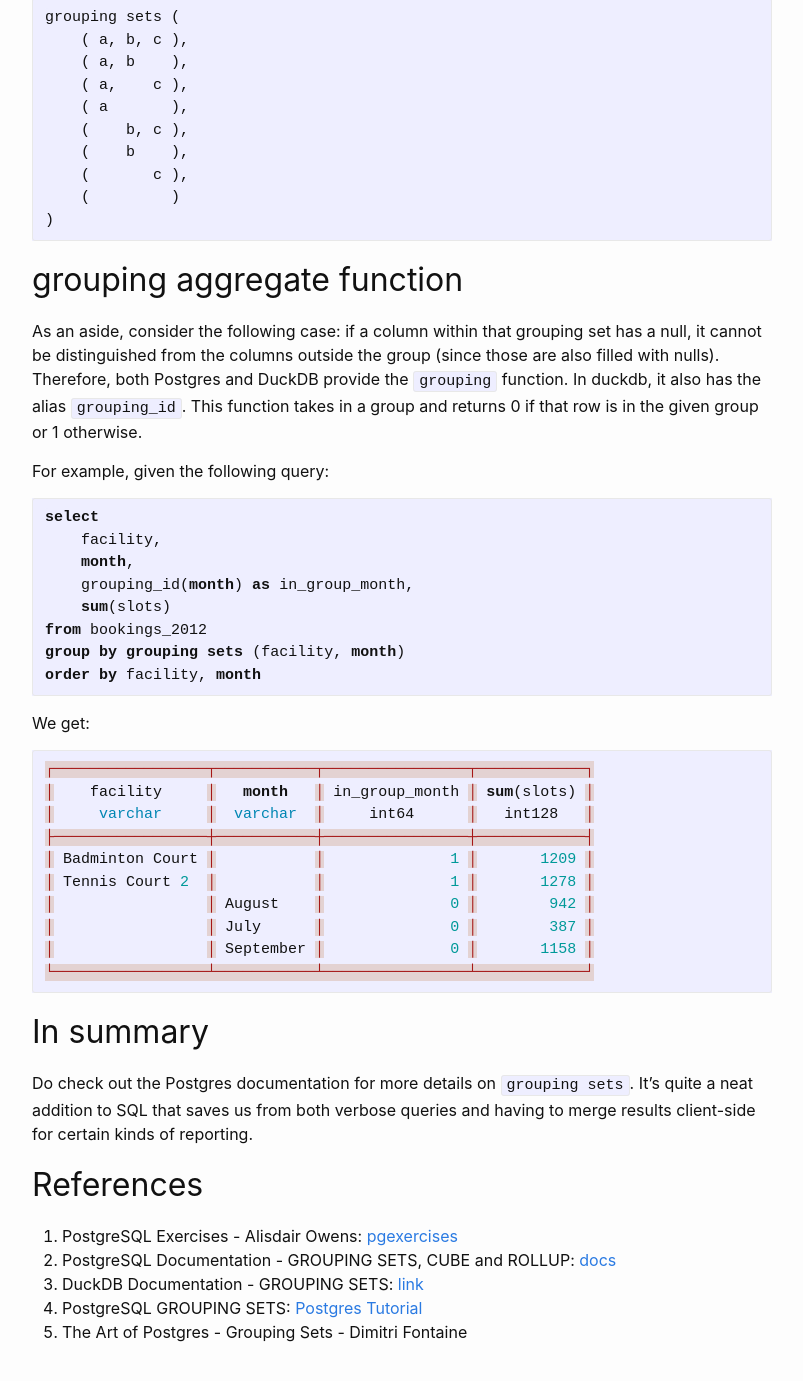
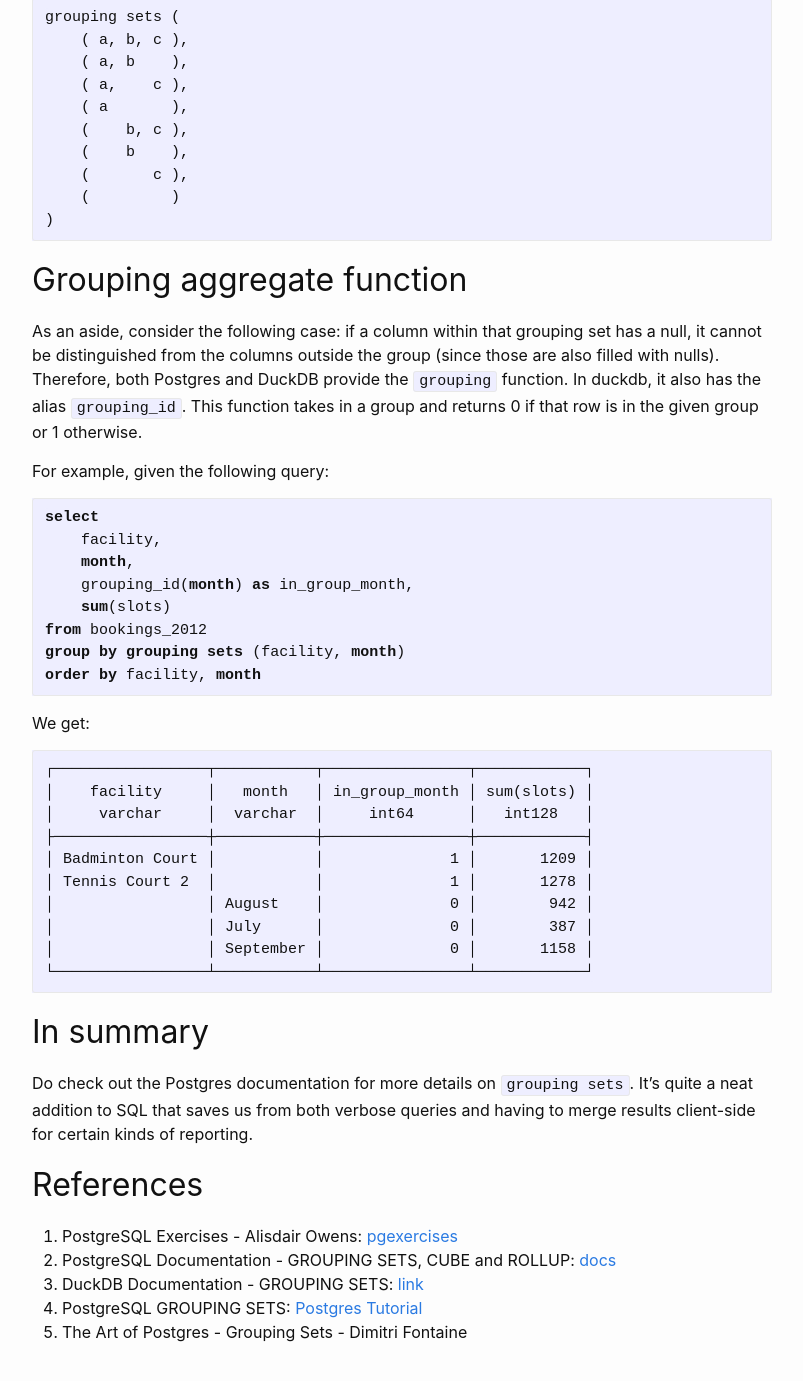
Before and after one commit to bnmoch3/blog, a Jekyll site: the page built from _posts/2023-06-22-sql-grouping-sets.md, in a window 1280 px wide and 1400 px high, scrolled down 4497 px. Shown: the top 1381 px of the window, without its empty margins (238-1041 px from the left). Built offline with Jekyll 4.4.1, drawn with Linux system fonts in a browser that asks for light colours.

Commit message:
Make minor edits

````diff
--- a/_posts/2023-06-22-sql-grouping-sets.md
+++ b/_posts/2023-06-22-sql-grouping-sets.md
@@ -3,7 +3,7 @@ layout: post
 title:  "SQL: Grouping sets, Rollups & Cube"
 date:   2023-06-22 12:00:00 +0000
 tag: ["sql", "duckdb", "postgres"]
-categories: sql
+categories: SQL
 excerpt_separator: <!--start-->
 ---
 
@@ -216,7 +216,7 @@ grouping sets (
 )
 ```
 
-## grouping aggregate function
+## Grouping aggregate function
 
 As an aside, consider the following case: if a column within that grouping set
 has a null, it cannot be distinguished from the columns outside the group (since
@@ -240,7 +240,7 @@ order by facility, month
 
 We get:
 
-```sql
+```
 ┌─────────────────┬───────────┬────────────────┬────────────┐
 │    facility     │   month   │ in_group_month │ sum(slots) │
 │     varchar     │  varchar  │     int64      │   int128   │
````
